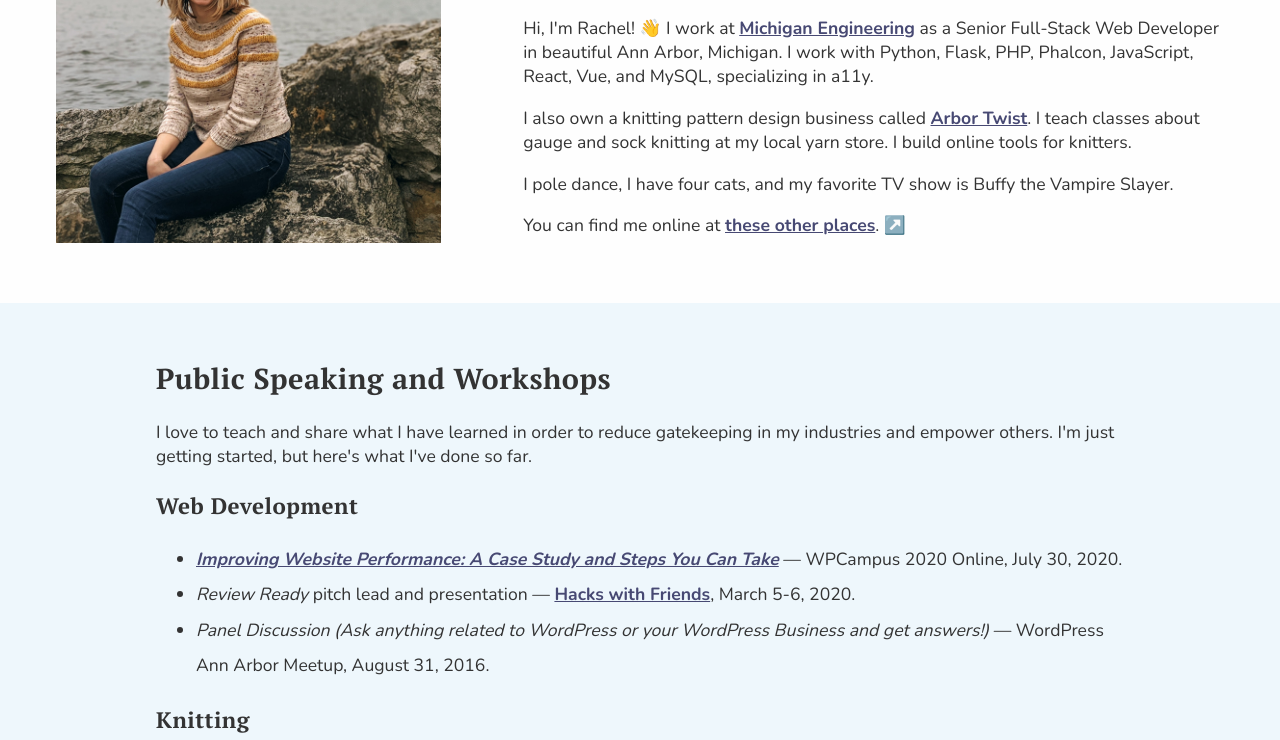
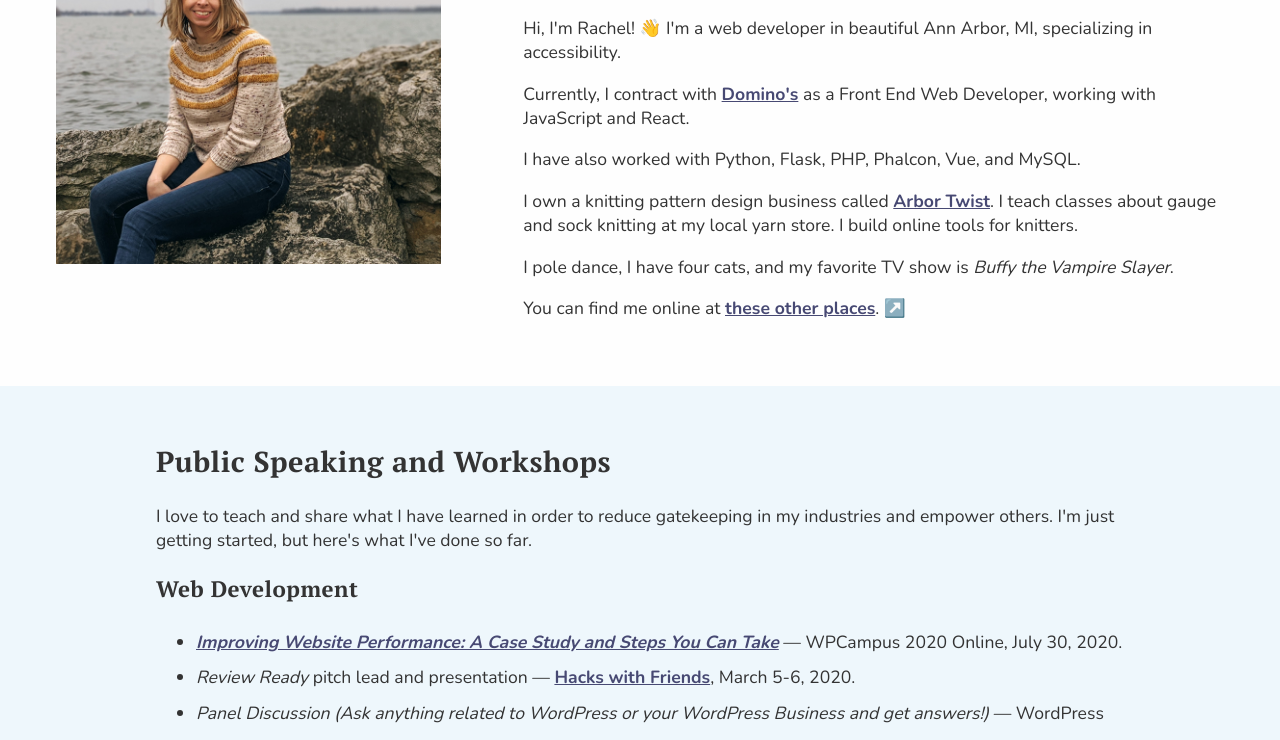
Before and after one commit to rmleg/portfolio, a Gatsby site in the folder v2/: page / in a window 1280 px wide. Shown: the part 160-900 px from the top of the page. Built offline with nearby package versions, Linux system fonts and the light colour scheme; Gatsby itself is replaced by a stand-in of ours.

Commit message:
Updates about blurb and styles

```diff
--- a/v2/src/components/about.js
+++ b/v2/src/components/about.js
@@ -18,20 +18,25 @@
           <span role="img" aria-label="hand waving">
             👋
           </span>{" "}
-          I work at{" "}
+          I'm a web developer in beautiful Ann Arbor, MI, specializing in
+          accessibility.
+        </p>
+        <p>
+          Currently, I contract with{" "}
           <a
-            href="https://engin.umich.edu"
+            href="https://dominos.com"
             target="_blank"
             rel="noopener noreferrer"
           >
-            Michigan Engineering
+            Domino's
           </a>{" "}
-          as a Senior Full-Stack Web Developer in beautiful Ann Arbor, Michigan.
-          I work with Python, Flask, PHP, Phalcon, JavaScript, React, Vue, and
-          MySQL, specializing in a11y.
+          as a Front End Web Developer, working with JavaScript and React.
         </p>
         <p>
-          I also own a knitting pattern design business called{" "}
+          I have also worked with Python, Flask, PHP, Phalcon, Vue, and MySQL.
+        </p>
+        <p>
+          I own a knitting pattern design business called{" "}
           <a
             href="https://arbortwist.com"
             target="_blank"
@@ -43,8 +48,8 @@
           store. I build online tools for knitters.
         </p>
         <p>
-          I pole dance, I have four cats, and my favorite TV show is Buffy the
-          Vampire Slayer.
+          I pole dance, I have four cats, and my favorite TV show is{" "}
+          <cite>Buffy the Vampire Slayer</cite>.
         </p>
         <p>
           You can find me online at <Link to="/links">these other places</Link>.{" "}
--- a/v2/src/styles/style.scss
+++ b/v2/src/styles/style.scss
@@ -86,6 +86,7 @@
   font-size: 3rem;
   letter-spacing: 1px;
   text-align: left;
+  margin-top: 0;
 }
 
 #profile-picture {
@@ -149,12 +150,13 @@
     display: flex;
     flex-flow: row wrap;
     justify-content: space-between;
-    align-items: center;
+    align-items: flex-start;
     width: 1200px;
     max-width: 100%;
     // max-width: calc(100% - 2rem);
     box-sizing: border-box;
     margin: 3rem auto 0 auto;
+    padding-top: 2rem;
     padding-left: 1rem;
     padding-right: 1rem;
   }
```
